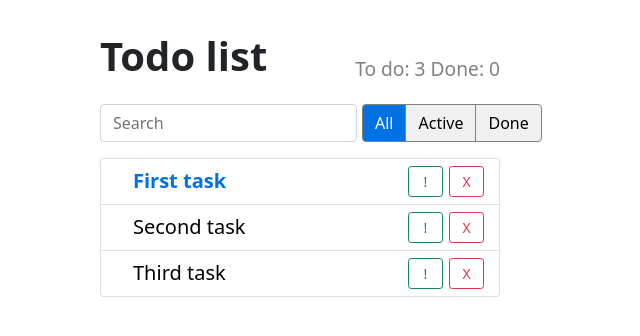
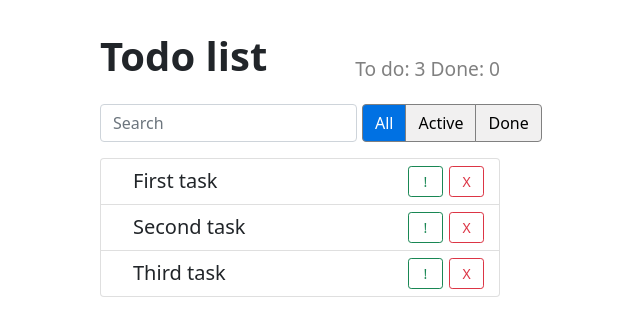
Before and after one commit to circumflexus/TodoApp, a React (Create React App) app: page / in a window 1280 px wide. Shown: the top 336 px of the page, without its empty margins (340-980 px from the left). Built offline with nearby package versions, Linux system fonts and the light colour scheme.

Commit message:
Added stateful components, events

```diff
--- a/src/components/App/App.js
+++ b/src/components/App/App.js
@@ -21,7 +21,9 @@ const App = () => {
         <SearchBar />
         <ItemStatusFilter />
       </div>
-      <TodoList itemData={todoData} />
+      <TodoList
+        itemData={todoData}
+        onDelete={(id) => console.log('Del: ', id)} />
     </div>
   );
 };
--- a/src/components/ItemStatusFilter/ItemStatusFilter.js
+++ b/src/components/ItemStatusFilter/ItemStatusFilter.js
@@ -1,7 +1,8 @@
 import React from "react";
 import "./ItemStatusFilter.css";
 
-const ItemStatusFilter = () => {
+export default class ItemStatusFilter extends React.Component {
+    render() {
         return(
             <div className="btn-group item-status-filter">
                 <button type="button" className="btn btn-primary active">All</button>
@@ -10,5 +11,4 @@ const ItemStatusFilter = () => {
             </div>
         );
     };
-
-export default ItemStatusFilter;
+}
--- a/src/components/TodoList/TodoList.js
+++ b/src/components/TodoList/TodoList.js
@@ -2,11 +2,14 @@ import React from "react";
 import TodoListItem from "../TodoListItem/TodoListItem";
 import './TodoList.css';
 
-const TodoList = ({ itemData }) => {
+const TodoList = ({ itemData, onDelete }) => {
     const elements = itemData.map((item) => {
         return (
         <li key={item.id} className="list-group-item">
-            <TodoListItem label={item.label} important={item.important} />
+            <TodoListItem
+                label={item.label}
+                important={item.important}
+                onDelete={() => onDelete(item.id)} />
         </li>
         );
     });
--- a/src/components/TodoListItem/TodoListItem.js
+++ b/src/components/TodoListItem/TodoListItem.js
@@ -1,26 +1,63 @@
 import React from "react";
 import "./TodoListItem.css";
 
-const TodoListItem = ({ label, important = false }) => {
-    const style = {
-        color: important ? '#0071e3' : 'black',
-        fontWeight: important ? 'bold' : 'normal'
+export default class TodoListItem extends React.Component {
+    constructor(props) {
+        super(props);
+        this.state = {
+            done: false,
+            important: false
         };
+    }
+
+    onLabelClick = () => {
+        this.setState((state) => {
+            return {
+                done: !state.done
+            };
+        });
+    }
+
+    onExclButtonClick = () => {
+        this.setState((state) => {
+            return {
+                important: !state.important
+            };
+        });
+    }
+
+    render() {
+        const { label, onDelete } = this.props;
+        const {done, important} = this.state;
+        let classNames = 'todo-list-item';
+
+        if(done) {
+            classNames += ' done';
+        }
+
+        if(important) {
+            classNames += ' important';
+        }
 
         return (
-    <span className="todo-list-item">
-        <span className="todo-list-item-label" style={style}>
+        <span className={classNames}>
+            <span
+                className="todo-list-item-label"
+                onClick={ this.onLabelClick }
+            >
                 {label}
             </span>
-        <button type="button" className="btn btn-outline-danger btn-sm float-end">
+            <button type="button"
+                    className="btn btn-outline-danger btn-sm float-end"
+                    onClick={onDelete}>
                 X
             </button>
-        <button type="button" className="btn btn-outline-success btn-sm float-end">
+            <button type="button"
+                    className="btn btn-outline-success btn-sm float-end"
+                    onClick={this.onExclButtonClick}>
                 !
             </button>
         </span>
         );
     };
-
-
-export default TodoListItem;
+}
```
Lines whose indentation alone changed are shown as unchanged.
